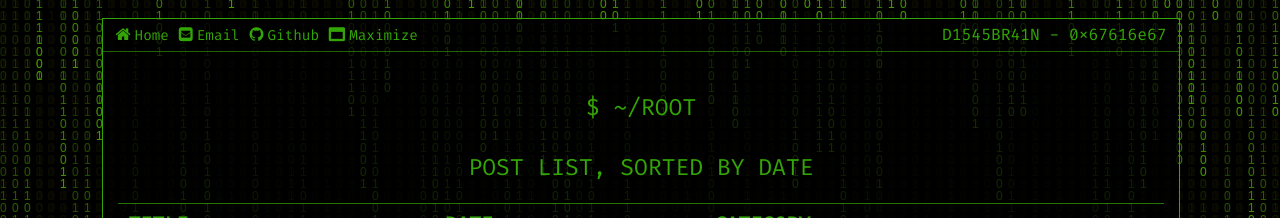
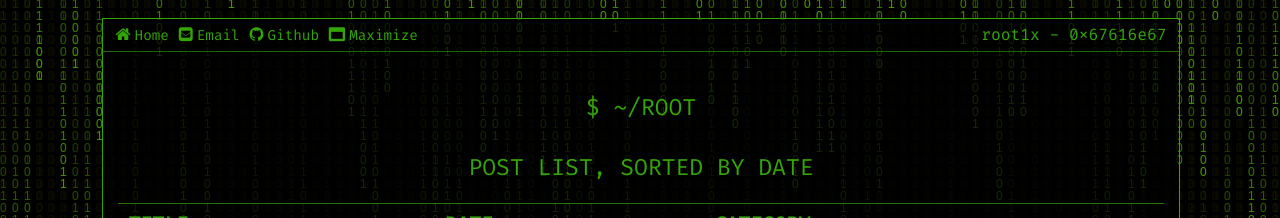
Before and after one commit to DisasBrain/blog, a Jekyll site: the page built from pages/index.md, in a window 1280 px wide. Shown: the top 218 px of the page. Built offline with Jekyll 4.4.1, drawn with Linux system fonts in a browser that asks for light colours; our own code applies the rules of GitHub Pages for plain Markdown files.

Commit message:
Update _config.yml

```diff
--- a/_config.yml
+++ b/_config.yml
@@ -1,5 +1,5 @@
 ## Settings
-title: "D1545BR41N"
+title: "root1x"
 owner: "root1x"
 owner: "0x67616e67"
 url: "https://disasbrain.github.io"
```
